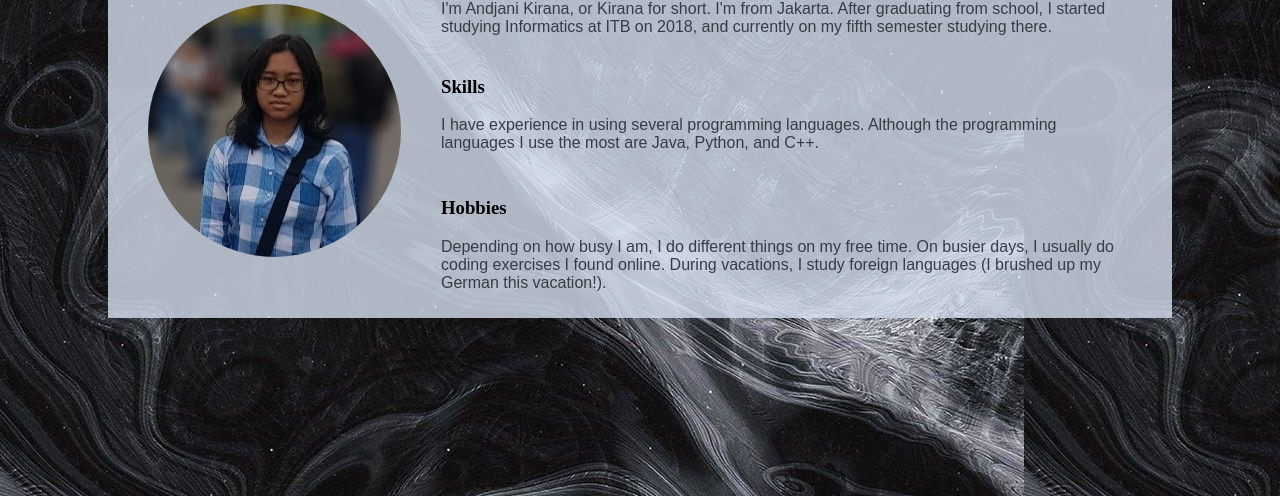
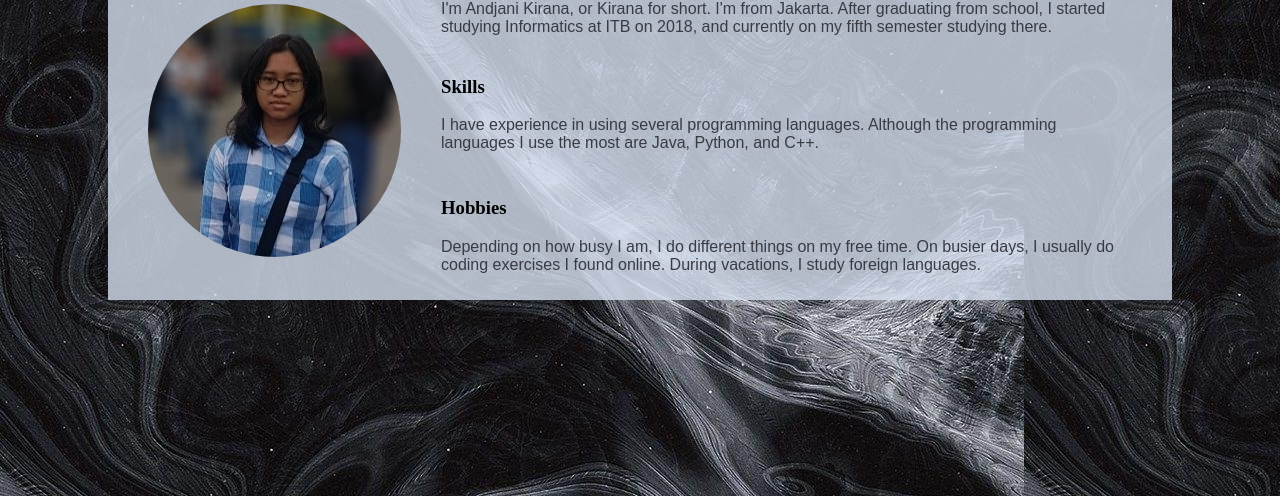
Before and after one commit to ifakid/WBD, a plain HTML site: page about.html in a window 1280 px wide. Shown: the part 304-800 px from the top of the page. Drawn offline with Linux system fonts and the light colour scheme.

Commit message:
Add content

```diff
--- a/about.html
+++ b/about.html
@@ -37,7 +37,7 @@
 				<div>
 					<h3>Hobbies</h3>
 					<p>
-						Depending on how busy I am, I do different things on my free time. On busier days, I usually do coding exercises I found online. During vacations, I study foreign languages (I brushed up my German this vacation!).
+						Depending on how busy I am, I do different things on my free time. On busier days, I usually do coding exercises I found online. During vacations, I study foreign languages.
 					</p>
 				</div>
 			</div>
```
